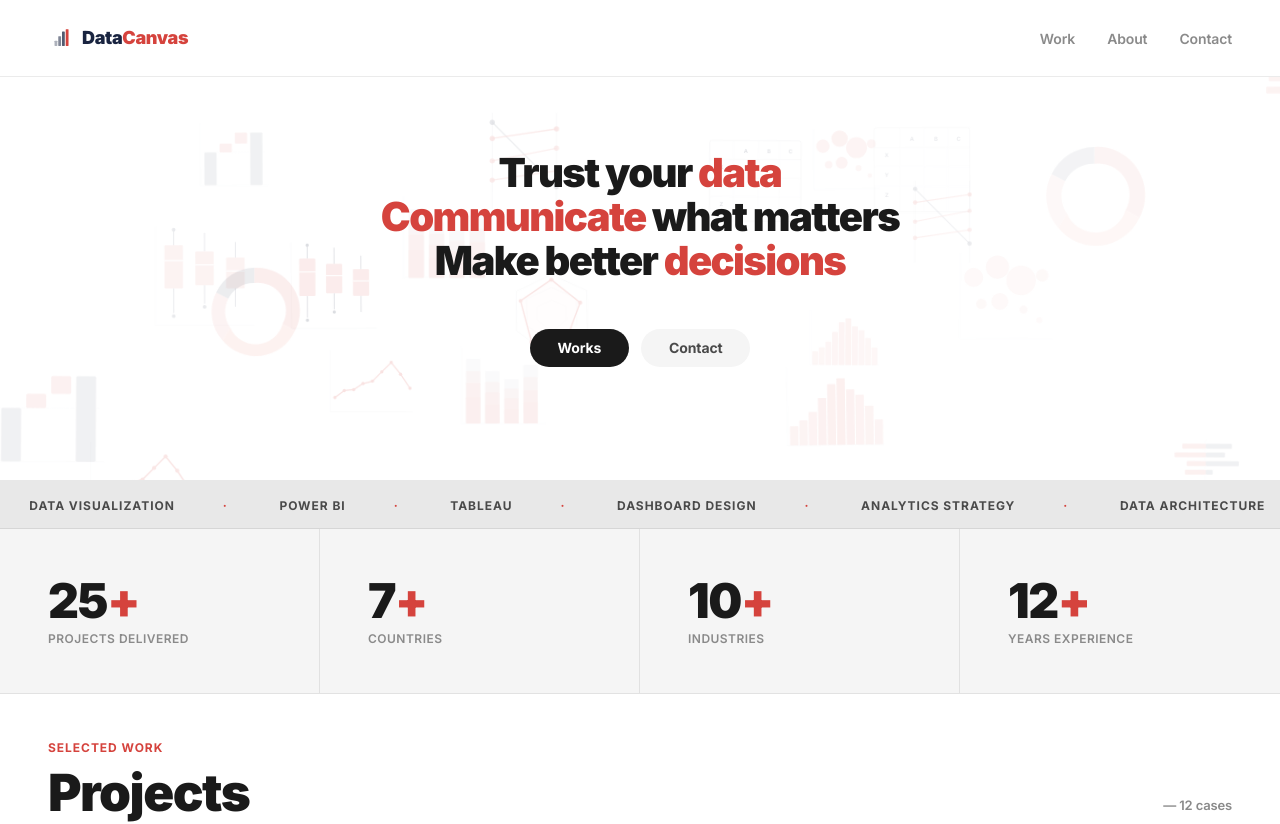
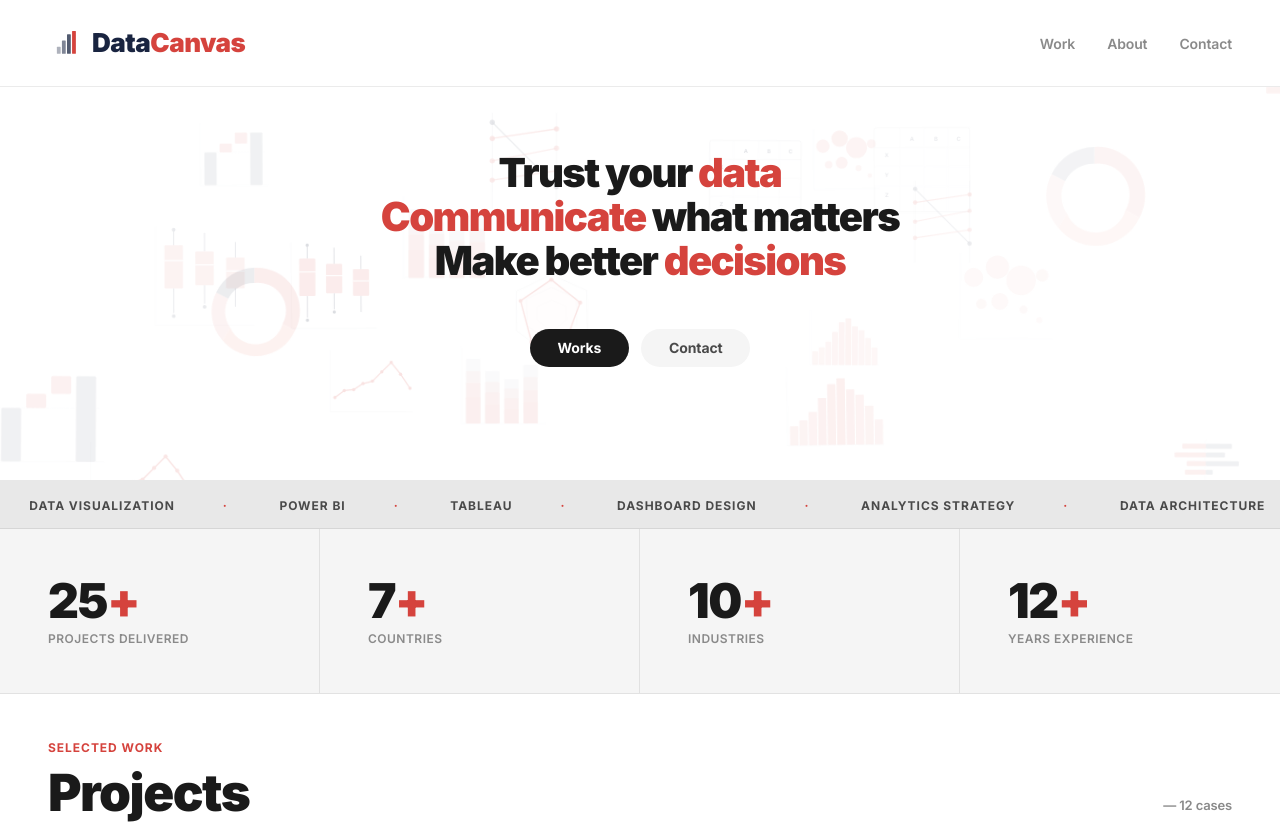
Before and after one commit to casassus/portfolio, a plain HTML site: page index.html in a window 1280 px wide. Shown: the top 824 px of the page. Drawn offline with Linux system fonts and the light colour scheme; a web font is replaced by a local one.

Commit message:
update chage commit

```diff
--- a/index.html
+++ b/index.html
@@ -59,7 +59,7 @@
   .nav-logo {
     font-family: 'Inter', -apple-system, sans-serif;
     font-weight: 900;
-    font-size: 18px;
+    font-size: 26px;
     letter-spacing: -0.02em;
     text-decoration: none;
     color: var(--navy);
@@ -68,9 +68,9 @@
     gap: 6px;
   }
   .nav-logo img {
-    width: 28px;
-    height: 28px;
-    border-radius: 6px;
+    width: 38px;
+    height: 38px;
+    border-radius: 8px;
   }
   .nav-logo .nav-logo-text { color: var(--navy); }
   .nav-logo .nav-logo-accent { color: var(--red); }
```
